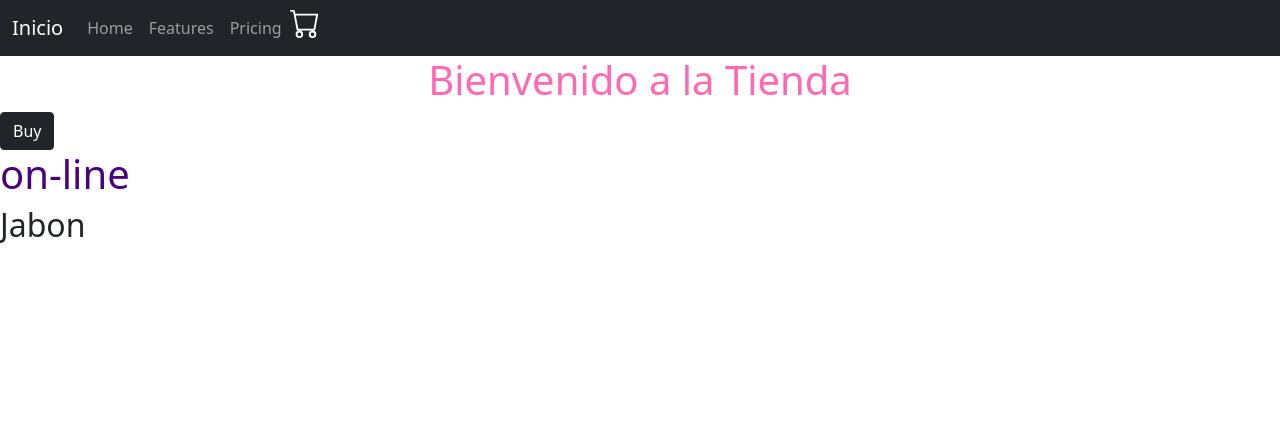
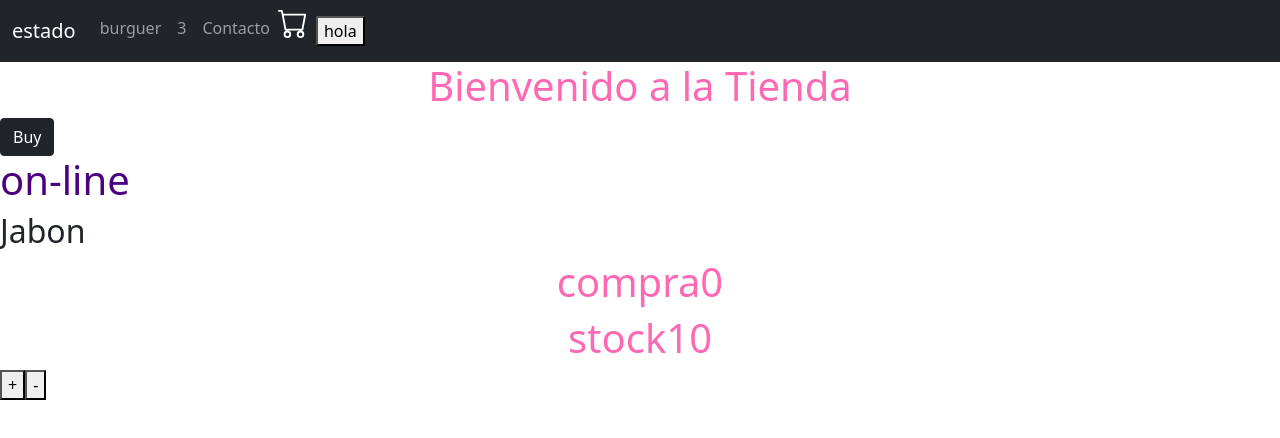
Before and after one commit to ManuelNavarro7/my-app, a React (Create React App) app: page / in a window 1280 px wide. Shown: the top 438 px of the page. Built offline with nearby package versions, Linux system fonts and the light colour scheme.

Commit message:
4entrega

```diff
--- a/src/App.js
+++ b/src/App.js
@@ -6,6 +6,7 @@ import NavBarComponent from './components/NavBar';
 import Shell from './components/Shell';
 import ItemListContainer from './components/ItemListContainer';
 import ComponentCommon from './components/common';
+import ItemCountx from './components/ItemCount';
 
 
 function App() {
@@ -16,12 +17,17 @@ function App() {
     <div>
 
       <header>
-      <NavBarComponent/>
+      <NavBarComponent>
+      <div>1</div>
+      <div>Contacto</div>
+      </NavBarComponent>
       <ItemListContainer val="Bienvenido a la Tienda"/>
       {/*<Shell nombre='Leonardo' app='mi app'></Shell>*/}
       <ComponentCommon.ButonBlack id='Buy'></ComponentCommon.ButonBlack>
       <ComponentCommon.Title1 text='on-line' estilo='colorPrueba'></ComponentCommon.Title1>
       <ComponentCommon.Title2 id='Buy'></ComponentCommon.Title2>
+      <ItemCountx></ItemCountx>
+
 
       </header>
 
--- /dev/null
+++ b/src/components/ItemCount.js
@@ -0,0 +1,58 @@
+import React,{useState, useEffect} from 'react'
+
+ function ItemCount({initialValue=0,stock=10}){
+
+
+
+
+    const titulox={
+        titulo:(props)=>(<h1 className='Titulo1 d-flex justify-content-center'>compra{state}</h1>),
+        titulo2:(props)=>(<h1 className='Titulo1 d-flex justify-content-center'>stock{state1}</h1>),
+        botoncontmas:(props)=>(<button onClick={handleClick}>{props.value} </button>),
+        botoncontmenoss:(props)=>(<button onClick={handleClick1}>{props.value} </button>),
+    }
+
+    let [state,setState]=useState(initialValue);
+    let [state1,setState1]=useState(stock);
+    const handleClick =()=>{
+
+        if(state<stock){
+
+            setState(++state)
+            setState1(--state1)
+
+        }
+
+      }
+      const handleClick1 =()=>{
+
+        if(state<stock){
+
+            setState(--state)
+            setState1(++state1)
+
+        }
+
+      }
+
+
+
+        return(
+
+     <div>
+
+     <titulox.titulo></titulox.titulo>
+     <titulox.titulo2></titulox.titulo2>
+     <titulox.botoncontmas value='+'></titulox.botoncontmas>
+     <titulox.botoncontmenoss value='-'></titulox.botoncontmenoss>
+
+
+
+    </div>
+
+
+        )
+
+
+}
+export default ItemCount;
--- a/src/components/NavBar.js
+++ b/src/components/NavBar.js
@@ -1,7 +1,9 @@
-import React from 'react'
+
+import React,{useState, useEffect} from 'react'
 import Navbar  from 'react-bootstrap/Navbar'
 import Container  from 'react-bootstrap/Container'
 import Nav from 'react-bootstrap/Nav'
+
 
 
 
@@ -26,16 +28,31 @@ const CartWidgets={
 
 function NavBarComponent(props){
 
+  const [panchita,setPanchita]=useState("estado")
+  const [burguer,setBurguer]=useState("burguer")
 
+
+
+  const handleClick =()=>{
+    setPanchita("cambie")
+    setBurguer("pizza")
+  }
+
+
+
+
+
+  console.log(props.children[1])
     return(
         <Navbar bg='dark' variant='dark'>
           <Container fluid >
-            <Navbar.Brand href="#home" >Inicio</Navbar.Brand>
+            <Navbar.Brand href="#home" >{panchita}</Navbar.Brand>
             <Nav className="me-auto">
-              <Nav.Link href="#home" >Home</Nav.Link>
-              <Nav.Link href="#features">Features</Nav.Link>
-              <Nav.Link href="#home" >Pricing</Nav.Link>
+              <Nav.Link href="#home" >{burguer}</Nav.Link>
+              <Nav.Link href="#features">3</Nav.Link>
+              <Nav.Link href="#home" >{props.children[1]}</Nav.Link>
               <CartWidgets.ImagenCarrito > </CartWidgets.ImagenCarrito>
+              <Nav.Link ><button onClick={handleClick}>hola</button></Nav.Link>
             </Nav>
 
 
--- a/src/components/Shell.js
+++ b/src/components/Shell.js
@@ -1,9 +1,29 @@
 import React, {Component} from 'react';
+import ComponentCommon from '../components/common';
 
 class Shell extends Component{
+
+
+        constructor(props){
+        super(props);
+        this.state={
+            name:'joshua'
+        }
+        this.auxText='Prueba'
+    }
+    handleClick=(params)=>{
+        this.state({click:2})
+        this.auxText='cambio'
+        console.log(this.state)
+        console.log(this.auxText)
+    }
+
     render(){
         return(
-            <h1>Hola {this.props.nombre} {this.props.app}</h1>
+            <div>
+            <h1> hola{this.auxText}</h1>
+            <ComponentCommon.ButonBlack id='Buy' click={this.handleClick}></ComponentCommon.ButonBlack>
+            </div>
         )
     }
 
```
